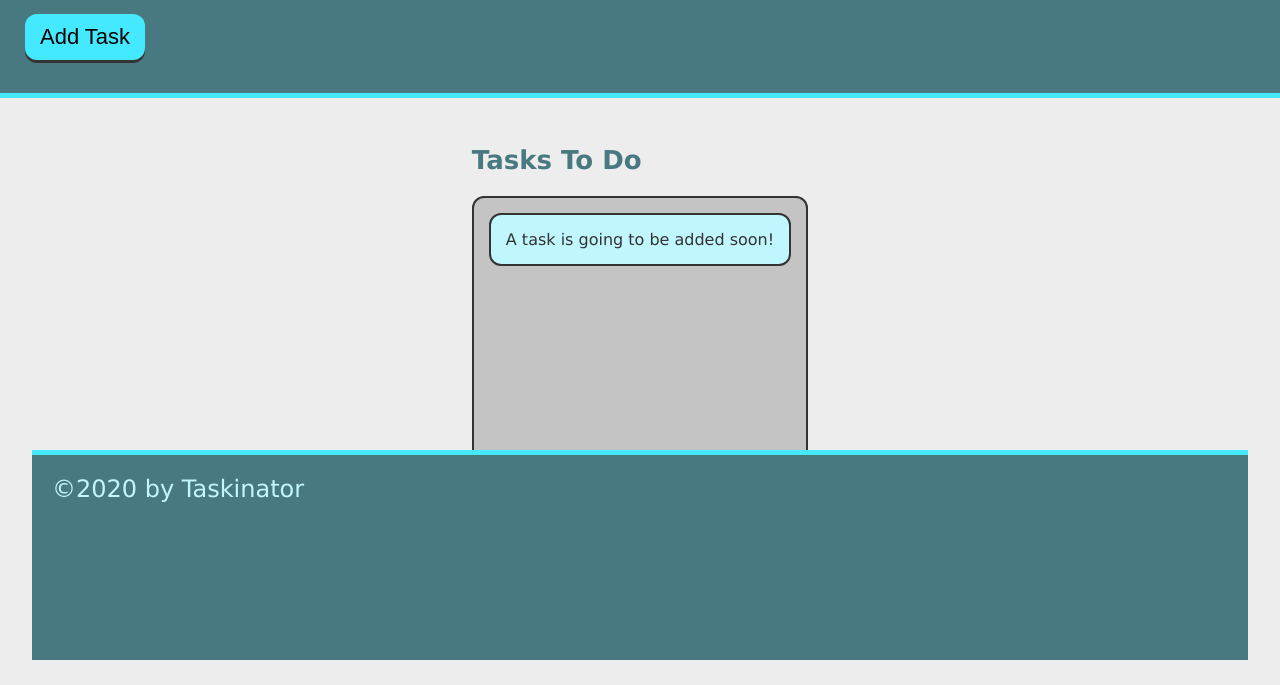
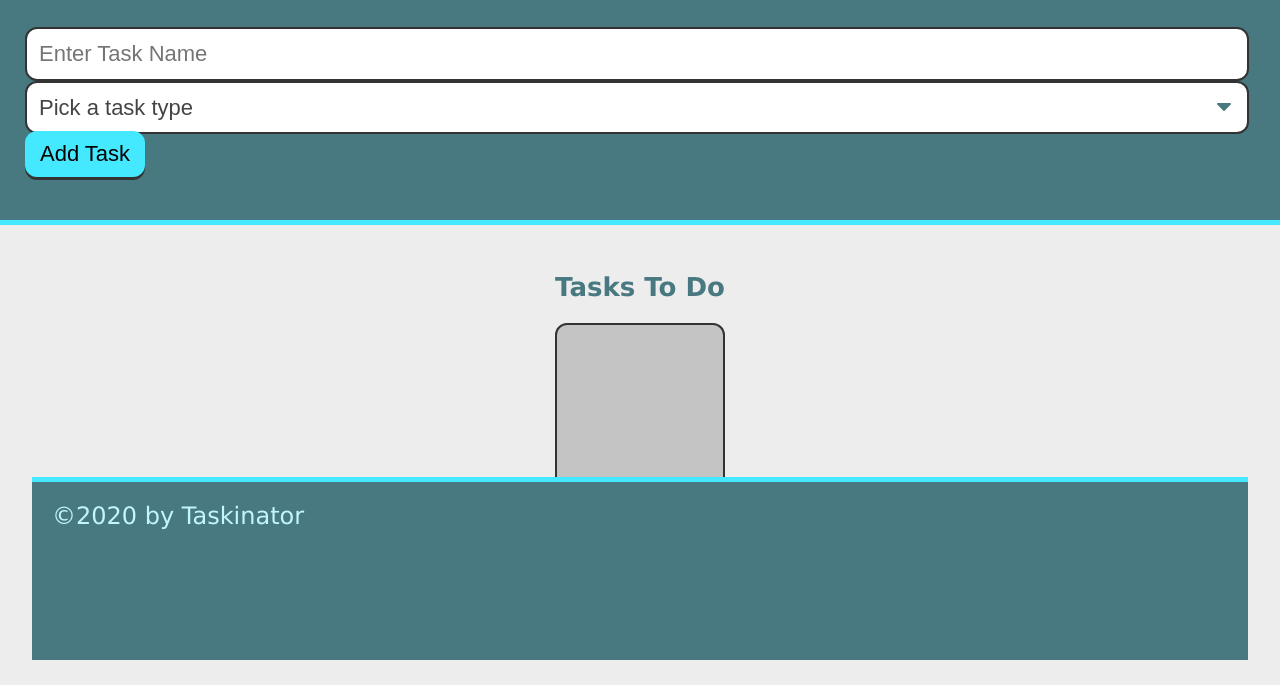
Before and after one commit to Azambik/taskinator, a plain HTML site: page index.html in a window 1280 px wide. Shown: the part 115-800 px from the top of the page. Drawn offline with Linux system fonts and the light colour scheme.

Commit message:
added task name and task type selector

```diff
--- a/index.html
+++ b/index.html
@@ -15,10 +15,18 @@
         <p>
             Click the button below to add a new task!
         </p>
-        <button class="btn" id="save-task">
-            Add Task
-
-        </button>
+        <form id="task-form">
+            <div class="form-group">
+                <input type="text" name="task-name" placeholder="Enter Task Name" />
+                <select name="task-type" class="select-dropdown">
+                    <option value=""disabled selected>Pick a task type</option>
+                    <option value="Home">Home</option>
+                    <option value="Work">Work</option>
+                    <option value="School">School</option>
+                </select>
+                <button class="btn" id="save-task" type="submit">Add Task</button>
+            </div>
+        </form>
     </header>
     <main class="page-content">
         <section class="task-list-rapper">
@@ -26,9 +34,7 @@
                 Tasks To Do
             </h2>
             <ul class="task-list" id="tasks-to-do">
-                <li class="task-item">
-                    A task is going to be added soon!
-                </li>
+
             </ul>
 
         </section>
```
